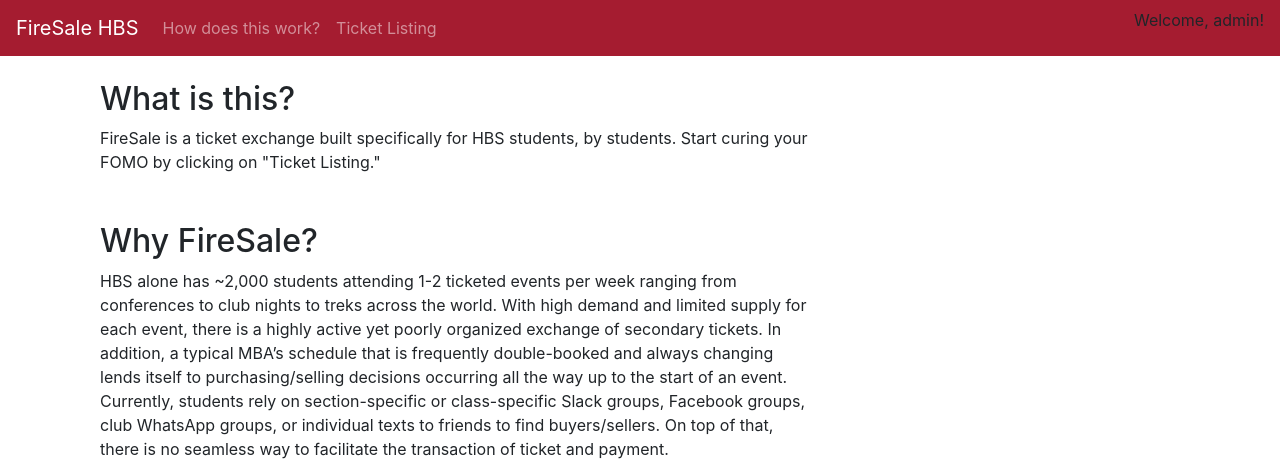
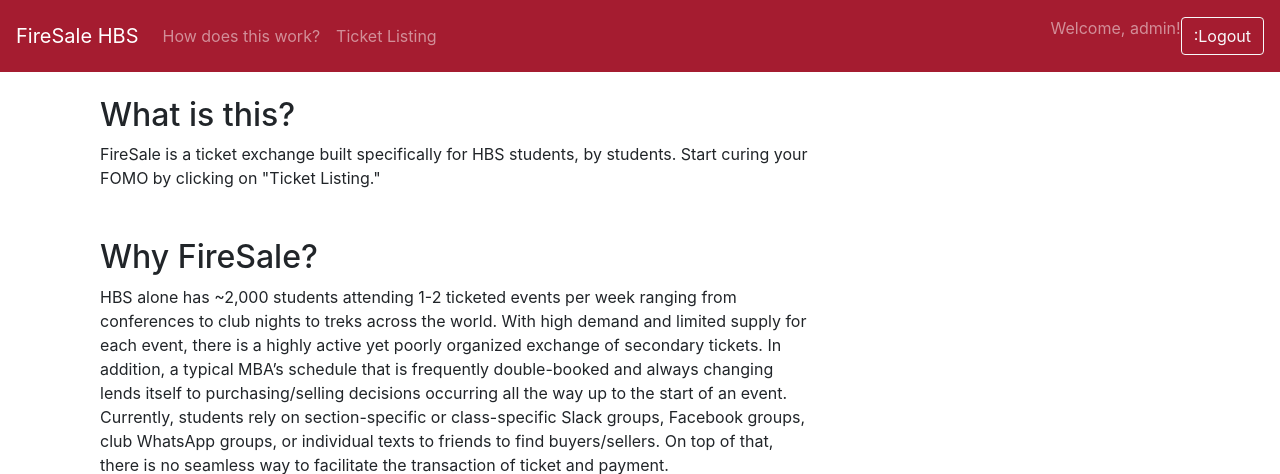
Before and after one commit to jalenjjbr/djangostock, a Django app: page /about.html in a window 1280 px wide. Shown: the top 474 px of the page. Run offline with Django 3.2, Linux system fonts and the light colour scheme; a user stored in the database is signed in; some libraries are stand-ins or nearby versions.

Commit message:
added logout button, changed logout redirect

```diff
--- a/quotes/templates/base.html
+++ b/quotes/templates/base.html
@@ -30,9 +30,10 @@
             </li>
           </ul>
           {% if user.is_authenticated %}
-          <p>Welcome, {{ user }}!</p>
+          <p class="navbar-text">Welcome, {{ user }}!</p>
+          <a class="btn btn-outline-light" href="{% url 'logout' %}">:Logout</a>
           {% else %}
-          <a class="btn btn-outline-light" href="{% url 'login' %}">Login</button>
+          <a class="btn btn-outline-light" href="{% url 'login' %}">Login</a>
           {% endif %}
         </div>
       </nav>
--- a/stocks/settings.py
+++ b/stocks/settings.py
@@ -126,5 +126,6 @@ STATIC_URL = '/static/'
 #https://devcenter.heroku.com/articles/django-app-configuration
 django_heroku.settings(locals())
 
-# Set URL to redirect to after login
-LOGIN_REDIRECT_URL = '/addstock.html'
+# Login/Logout redirects
+LOGIN_REDIRECT_URL = 'add_stock'
+LOGOUT_REDIRECT_URL = 'home'
```
